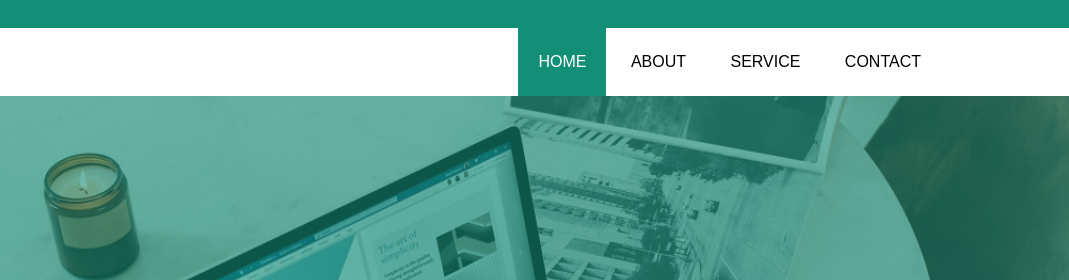
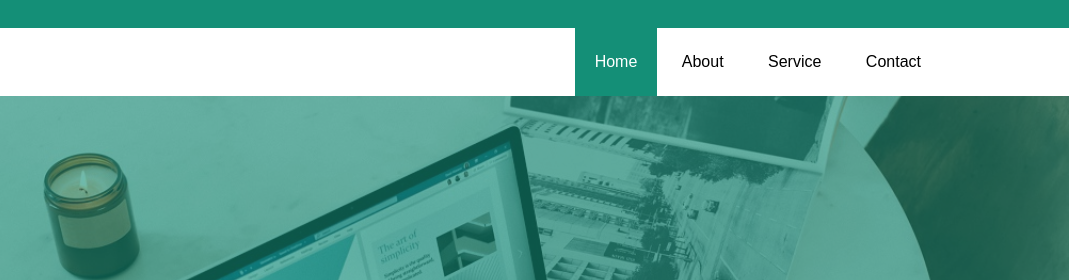
Before and after one commit to zheriztin/company-profile, a plain HTML site: page index.html in a window 1280 px wide. Shown: the top 280 px of the page, 211-1280 px from the left. Drawn offline with nearby package versions, Linux system fonts and the light colour scheme.

Commit message:
Update index.html
Menghilangkan loader

```diff
--- a/index.html
+++ b/index.html
@@ -9,11 +9,6 @@
 	<script src="https://code.jquery.com/jquery-3.5.1.min.js" integrity="sha256-9/aliU8dGd2tb6OSsuzixeV4y/faTqgFtohetphbbj0=" crossorigin="anonymous"></script>
 </head>
 <body>
-	<!-- loader -->
-	<div class="bg-loader">
-		<div class="loader"></div>
-	</div>
-
 	<!-- header -->
 	<div class="medsos">
 		<div class="container">
@@ -28,17 +23,17 @@
 		<div class="container">
 			<h1><a href="index.html"></a></h1>
 			<ul>
-				<li class="active"><a href="index.html">HOME</a></li>
-				<li><a href="#about">ABOUT</a></li>
-				<li><a href="#service">SERVICE</a></li>
-				<li><a href="#contact">CONTACT</a></li>
+				<li class="active"><a href="index.html">Home</a></li>
+				<li><a href="#about">About</a></li>
+				<li><a href="#service">Service</a></li>
+				<li><a href="#contact">Contact</a></li>
 			</ul>
 		</div>
 	</header>
 
 	<!-- banner -->
 	<section class="banner">
-		<h2 class="welcome">WELCOME TO MY WEBSITE</h2>
+		<h2 class="welcome"> WELCOME TO MY WEBSITE</h2>
 	</section>
 
 	<!-- about -->
@@ -111,11 +106,5 @@
 		</div>
 	</footer>
 
-
-	<script type="text/javascript">
-		$(document).ready(function(){
-			$(".bg-loader").hide();
-		})
-	</script>
 </body>
 </html>
```
